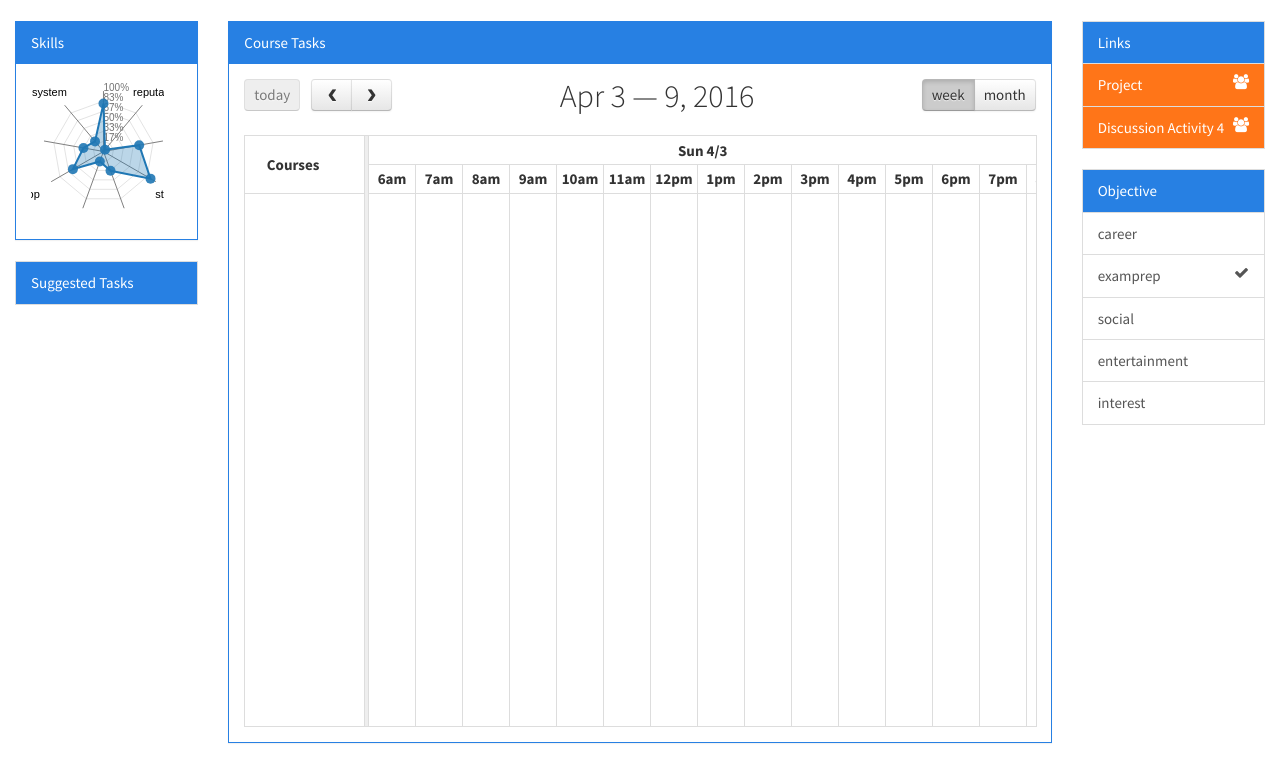
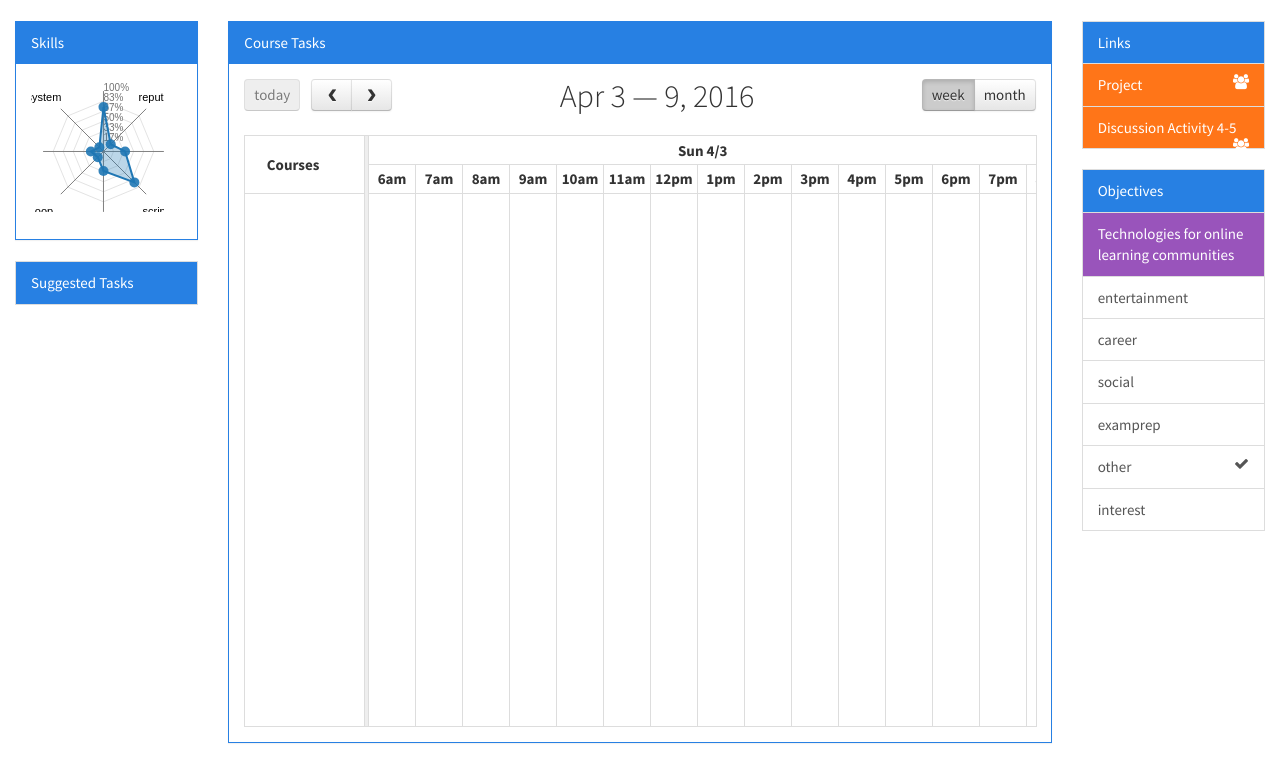
Before and after one commit to AkshayVankipuram/TOLCTms, a Django app: page /home/ in a window 1280 px wide. Shown: the part 51-815 px from the top of the page. Run offline with Django 3.2, Linux system fonts and the light colour scheme; a user stored in the database is signed in; data comes from the database, SQL or seed files in the repository; data that the repository does not hold is empty; parts of the project's set-up code (start-up, migrations or seed data) failed here and were passed over; some libraries are stand-ins or nearby versions.

Commit message:
Objectives

```diff
--- a/TMS/models.py
+++ b/TMS/models.py
@@ -9,8 +9,6 @@ class TMSUser(models.Model):
     skills = models.ManyToManyField('Skill', related_name="+")
     reputation = models.FloatField(default=0.0)
     colocate = models.BooleanField(default=False)
-
-    objective = models.ForeignKey("Objectives", null=True, related_name="owners")
 
     def __str__(self):
         if self.user is None:
@@ -46,14 +44,16 @@ class TMSUser(models.Model):
         if u is not None:
             u.delete()
 
-class Objectives(models.Model):
-    name = models.CharField(max_length=50)
+class Membership(models.Model):
+    user = models.ForeignKey('TMSUser', on_delete=models.CASCADE)
+    course = models.ForeignKey('Course', on_delete=models.CASCADE)
+    objective = models.CharField(max_length=50)
 
     def __str__(self):
-        return self.name
+        return self.user.get_username() + self.course.title
 
     def __unicode__(self):
-        return self.name
+        return self.user.get_username() + self.course.title
 
 
 class TMSGroup(models.Model):
@@ -88,7 +88,7 @@ class Course(models.Model):
     title = models.CharField(max_length=50)
     instructor = models.CharField(max_length=20)
     semester = models.CharField(max_length=10)
-    students = models.ManyToManyField(TMSUser, related_name="courses")
+    students = models.ManyToManyField(TMSUser, through="Membership", related_name="courses")
 
     def __str__(self):
         return self.title
--- a/TMS/views.py
+++ b/TMS/views.py
@@ -55,23 +55,38 @@ def home(request):
         'skills': get_skills(u),
         'reputation': u.reputation,
         'colocate': u.colocate,
+        'objectives': get_objectives(u),
         'notifications': get_notifications(u),
-        'objectives': [o.name for o in models.Objectives.objects.all()],
-        'myobjective': u.objective.name,
-        'tasktags': [o.title for o in models.Task.objects.filter(~Q(parent=None) & Q(user_owner=None)).all()]
+        'tasktags': [o.title.encode('ascii') for o in models.Task.objects.filter(~Q(parent=None) & Q(user_owner=None)).all()]
    })
+
+
+def get_objectives(user):
+    ret = {}
+    for c in user.courses.all():
+        m = models.Membership.objects.filter(Q(user=user)&Q(course=c)).all()
+        objs = list(set([me.objective for me in models.Membership.objects.all()]))
+        ret[c.title] = {
+            'myobj': m[0].objective,
+            'objs': [{
+                'name': o,
+                'id': '{0}-{1}'.format(c.title.replace(' ','_'), o)
+                } for o in objs]
+        }
+    return ret
 
 def set_objective(request):
     u = models.TMSUser.objects.get(user=request.user)
+    c = request.GET.get('course', '')
     obj = request.GET.get('objective', '')
-    objective = models.Objectives.objects.get(name=obj)
-    if objective is not None:
-        u.objective = objective
-        u.save()
+    course = models.Course.objects.get(title=c)
+    m = models.Membership.objects.filter(user=u).filter(course=course).all()
+    if m:
+        m.objective = obj
+        m.save()
     return JsonResponse({
             'status': 'OK'
         })
-
 
 def get_notifications(user):
     ret = []
@@ -143,16 +158,19 @@ def table_data(request):
     context = { 'data' : [] }
     task = models.Task.objects.get(title=t)
     task_skills = [ts.name for ts in task.skills.all()]
-    for u in course.students.filter(objective=user.objective).exclude(user=request.user).all():
-        g = u.groups.filter(task=task)
-        if not g:
-            skill_vals = [round(s.level, 2) for s in u.skills.filter(name__in=task_skills).all()]
-            context['data'].append([
-                    u.get_username().capitalize(),
-                    u.user.email] +
-                    skill_vals + [
-                    maprange((0.0, 100.0),(0.0, 5.0),u.reputation)
-                 ])
+    mem = models.Membership.objects.filter(Q(user=user)&Q(course=course)).all()
+    for u in course.students.exclude(user=request.user).all():
+        m = models.Membership.objects.filter(Q(user=u)&Q(course=course)).all()
+        if m[0].objective == mem[0].objective:
+            g = u.groups.filter(task=task)
+            if not g:
+                skill_vals = [round(s.level, 2) for s in u.skills.filter(name__in=task_skills).all()]
+                context['data'].append([
+                        u.get_username().capitalize(),
+                        u.user.email] +
+                        skill_vals + [
+                        maprange((0.0, 100.0),(0.0, 5.0),u.reputation)
+                     ])
 
     return JsonResponse(context)
 
--- a/static/js/bulletin.js
+++ b/static/js/bulletin.js
@@ -1,8 +1,8 @@
 var table = null;
 $(function () {
 
-    var href = "/table_data/?course="+coursename+'&task='+taskname;
-
+    //var href = "/table_data/?course="+coursename+'&task='+taskname+'&objective='+myobjective;
+    var href = "/table_data/"+location.search;
 	table = $("#userlist").DataTable({
 		ajax: href,
 		responsive: true,
--- a/static/js/dashboard.js
+++ b/static/js/dashboard.js
@@ -151,12 +151,11 @@ $(function() {
         $(this).toggleClass('bg-primary');
     });
 
-    $(document).on('click', '.objectiveselect', function() {
-        var obj = $(this).attr('id');
-        $("#"+myobjective+" i").remove();
-        $("#"+obj).append('<i class="ralign fa fa-check"></i>');
-        myobjective = obj;
-        $.getJSON('/set_objective/?objective='+obj);
+    $(document).on('click', '.objselect', function() {
+        var id = $(this).attr('id');
+        var e = id.split('-');
+        var course = e[0].replace(/_/g,' ');
+        var href = '/set_objective/?course='+course+'&objective='+e[1];
     });
 
     function drawRadar(data) {
--- a/templates/dashboard.html
+++ b/templates/dashboard.html
@@ -60,9 +60,12 @@
                 {% endfor %}
             </ul>
             <ul class="list-group">
-                <li class="list-group-item active">Objective</li>
-                {% for obj in objectives %}
-                <a class="list-group-item objectiveselect" id="{{obj}}" href="#">{{ obj }}{% if obj == myobjective %}<i class="ralign fa fa-check"></i>{% endif %}</a>
+                <li class="list-group-item active">Objectives</li>
+                {% for course, val in objectives.items %}
+                <li class="list-group-item list-group-item-info">{{ course }}</li>
+                {% for obj in val.objs %}
+                <a href="#" id="{{obj.id}}" class="objselect list-group-item">{{ obj.name }}{% if obj.name == val.myobj %}<i class="ralign fa fa-check"></i>{% endif %}</a>
+                {% endfor %}
                 {% endfor %}
             </ul>
         </div>
@@ -86,8 +89,7 @@
 <script src="{% static 'js/fullcalendar.min.js' %}"></script>
 <script src="{% static 'js/scheduler.min.js' %}"></script>
 <script type="text/javascript">
-    var tasktags = {{ tasktags | safe }};
-    var myobjective = "{{ myobjective }}";
+    var tasktags = {{tasktags | safe}};
 </script>
 <script src="{% static 'js/dashboard.js' %}"></script>
 {% endblock %}
```
Also changed, not shown: TMS/migrations/0001_initial.py, TMS/migrations/0002_auto_20160406_2058.py (added), db.sqlite3.
